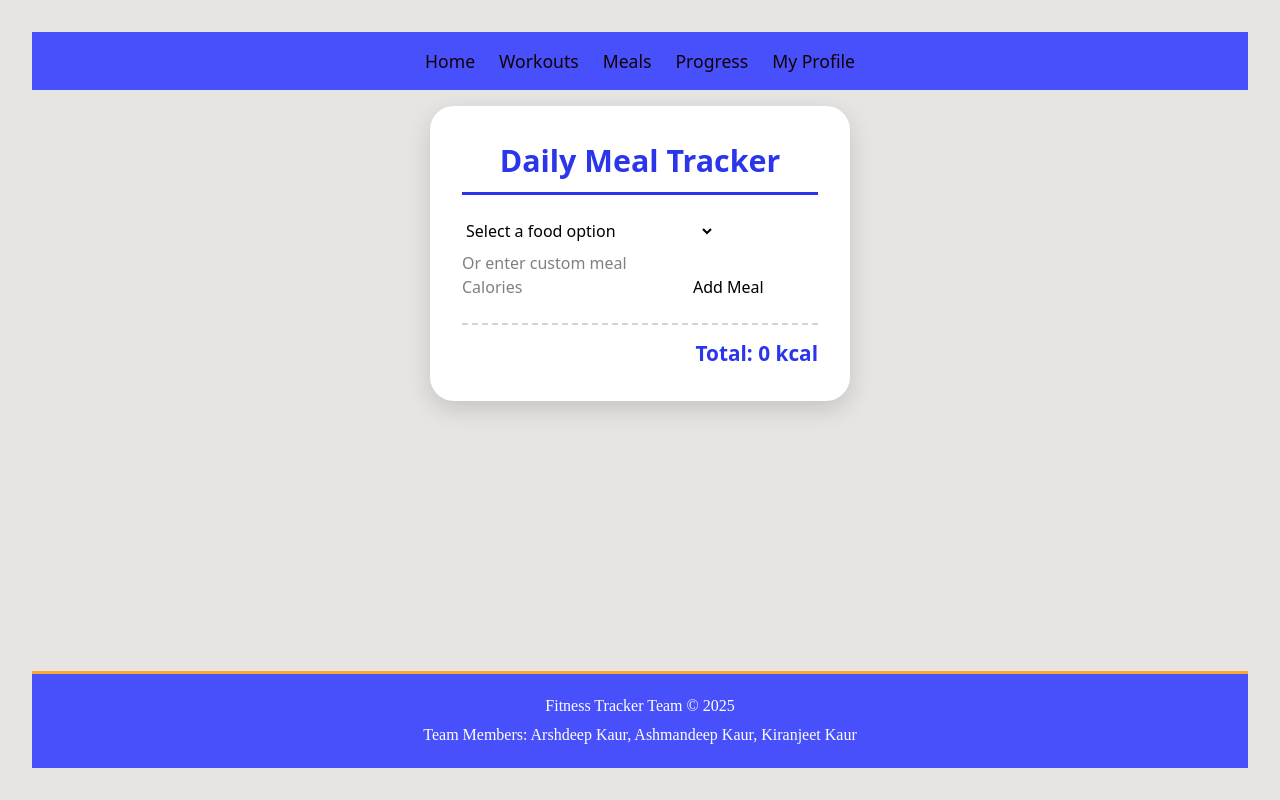
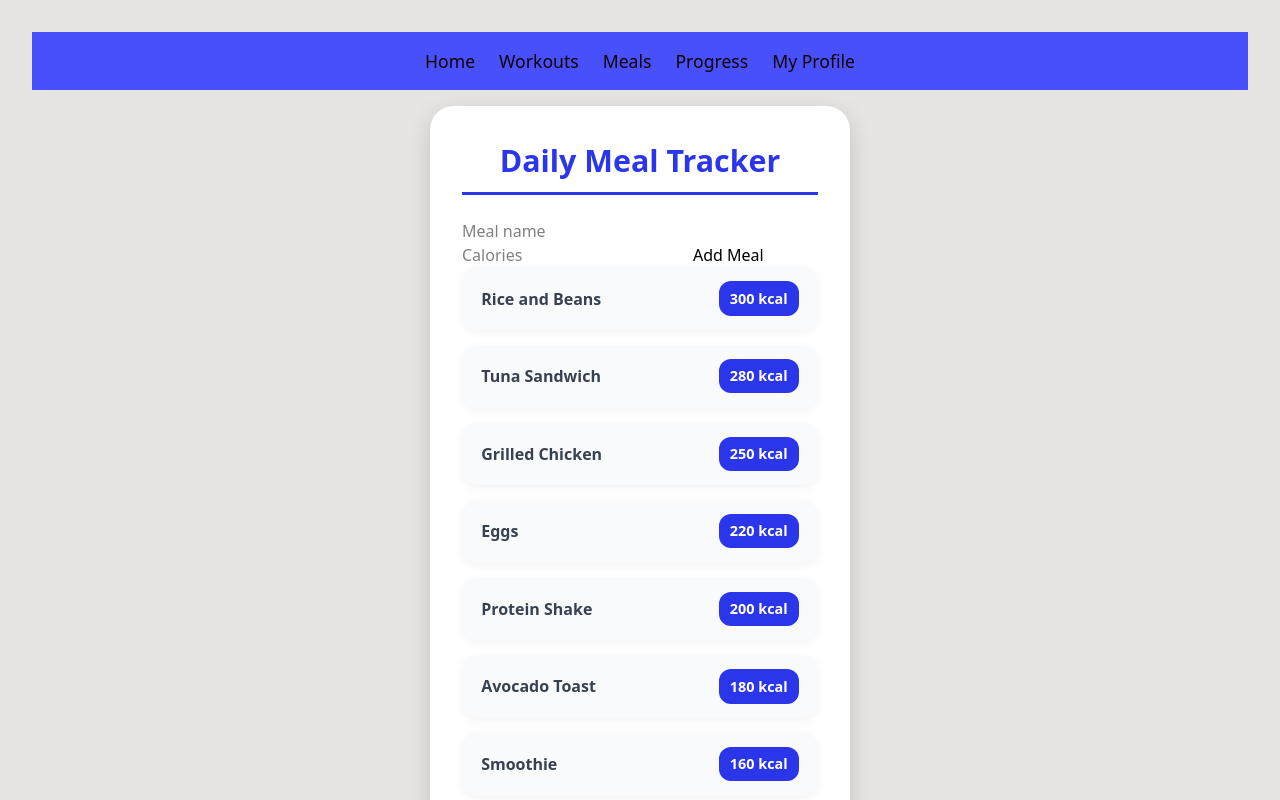
Before and after one commit to aarshdeepkaur2/Fitness-tracker-fullstack, a React (Vite) app: page /meal-tracker in a window 1280 px wide. Shown: the top 800 px of the page. Built offline with nearby package versions, Linux system fonts and the light colour scheme.

Commit message:
Creted all the files according sprint3

```diff
--- a/package.json
+++ b/package.json
@@ -27,7 +27,7 @@
     "eslint-plugin-react-refresh": "^0.4.20",
     "globals": "^16.3.0",
     "postcss": "^8.5.6",
-    "tailwindcss": "^4.1.14",
+    "tailwindcss": "^4.1.16",
     "typescript": "~5.8.3",
     "typescript-eslint": "^8.39.1",
     "vite": "^7.1.2"
--- a/src/Components/pages/mealtracker/MealForm.tsx
+++ b/src/Components/pages/mealtracker/MealForm.tsx
@@ -1,92 +1,45 @@
 import React, { useState } from "react";
+import type { Meal } from "../../../types/Meal";
 
-interface MealFormProps {
-  mealName: string;
-  setMealName: React.Dispatch<React.SetStateAction<string>>;
-  mealCalories: number | "";
-  setMealCalories: React.Dispatch<React.SetStateAction<number | "">>;
-  onAddMeal: (e: React.FormEvent) => void;
+interface Props {
+  onAddMeal: (meal: Meal) => void;
 }
 
-// Predefined food options
-const foodOptions = [
-  { name: "Oatmeal", calories: 350 },
-  { name: "Grilled Chicken Salad", calories: 500 },
-  { name: "Salmon with Veggies", calories: 600 },
-  { name: "Protein Bar", calories: 200 },
-  { name: "Pasta Alfredo", calories: 700 },
-  { name: "Fruit Smoothie", calories: 250 },
-  { name: "Avocado Toast", calories: 300 },
-  { name: "Tacos", calories: 450 },
-  { name: "Cheeseburger", calories: 800 },
-  { name: "Caesar Salad", calories: 400 },
-];
-
-function MealForm({
-  mealName,
-  setMealName,
-  mealCalories,
-  setMealCalories,
-  onAddMeal,
-}: MealFormProps) {
+const MealForm: React.FC<Props> = ({ onAddMeal }) => {
+  const [name, setName] = useState("");
+  const [calories, setCalories] = useState<number | "">("");
   const [error, setError] = useState("");
 
-  // Handle food selection from dropdown
-  const handleSelectChange = (e: React.ChangeEvent<HTMLSelectElement>) => {
-    const selectedFood = foodOptions.find(
-      (food) => food.name === e.target.value
-    );
-    if (selectedFood) {
-      setMealName(selectedFood.name);
-      setMealCalories(selectedFood.calories);
-      setError("");
+  const handleSubmit = (e: React.FormEvent) => {
+    e.preventDefault();
+    if (!name.trim() || !calories || Number(calories) <= 0) {
+      setError("Please enter a valid meal name and calories.");
+      return;
     }
+
+    onAddMeal({ id: Date.now(), name: name.trim(), calories: Number(calories) });
+    setName("");
+    setCalories("");
+    setError("");
   };
 
-  // Validate custom meal name input
-  const validateMealName = (value: string) => {
-    setMealName(value);
-    if (value.trim().length < 2) {
-      setError("Meal name must be at least 2 characters.");
-    } else {
-      setError("");
-    }
-  };
-
-  //  Everything must be inside a single return JSX block
   return (
-    <form onSubmit={onAddMeal}>
-      <select
-        onChange={handleSelectChange}
-        defaultValue=""
-        style={{ marginBottom: "0.5rem" }}
-      >
-        <option value="">Select a food option</option>
-        {foodOptions.map((food) => (
-          <option key={food.name} value={food.name}>
-            {food.name} ({food.calories} kcal)
-          </option>
-        ))}
-      </select>
-
+    <form onSubmit={handleSubmit}>
       <input
         type="text"
-        placeholder="Or enter custom meal"
-        value={mealName}
-        onChange={(e) => validateMealName(e.target.value)}
+        placeholder="Meal name"
+        value={name}
+        onChange={(e) => setName(e.target.value)}
       />
-
       <input
         type="number"
         placeholder="Calories"
-        value={mealCalories}
+        value={calories}
         onChange={(e) =>
-          setMealCalories(e.target.value ? Number(e.target.value) : "")
+          setCalories(e.target.value ? Number(e.target.value) : "")
         }
       />
-
       <button type="submit">Add Meal</button>
-
       {error && (
         <p style={{ color: "red", fontSize: "0.9rem", marginTop: "0.5rem" }}>
           {error}
@@ -94,6 +47,6 @@ function MealForm({
       )}
     </form>
   );
-}
+};
 
 export default MealForm;
--- a/src/Components/pages/mealtracker/mealtracker.tsx
+++ b/src/Components/pages/mealtracker/mealtracker.tsx
@@ -1,67 +1,29 @@
-import React, { useState } from "react";
+import React from "react";
 import "./mealtracker.css";
 import MealForm from "./MealForm";
-
-interface Meal {
-  id: number;
-  name: string;
-  calories: number;
-}
+import { useMeals } from "../../../hooks/useMeals";
 
 function MealTracker() {
-  const [meals, setMeals] = useState<Meal[]>([]);
-  const [mealName, setMealName] = useState("");
-  const [mealCalories, setMealCalories] = useState<number | "">("");
+  const { meals, addMeal } = useMeals();
 
-  // Add Meal
-  const handleAddMeal = (e: React.FormEvent) => {
-    e.preventDefault();
-    if (!mealName.trim() || !mealCalories || mealCalories <= 0) return;
-
-    const newMeal: Meal = {
-      id: Date.now(),
-      name: mealName,
-      calories: Number(mealCalories),
-    };
-
-    setMeals([...meals, newMeal]);
-    setMealName("");
-    setMealCalories("");
-  };
-
-  // Remove Meal
-  const handleRemoveMeal = (id: number) => {
-    setMeals(meals.filter((meal) => meal.id !== id));
-  };
-
-  // Calculate total
-  const totalCalories = meals.reduce((sum, meal) => sum + meal.calories, 0);
-
-  //  Everything below should be inside this single return
   return (
     <section className="meal-tracker">
-      <h2> Daily Meal Tracker</h2>
+      <h2>Daily Meal Tracker</h2>
 
-      <MealForm
-        mealName={mealName}
-        setMealName={setMealName}
-        mealCalories={mealCalories}
-        setMealCalories={setMealCalories}
-        onAddMeal={handleAddMeal}
-      />
+      <MealForm onAddMeal={addMeal} />
 
-      {/* Meal List */}
       <ul>
         {meals.map((meal) => (
           <li key={meal.id}>
             <span className="meal-name">{meal.name}</span>
             <span className="meal-calories">{meal.calories} kcal</span>
-            <button onClick={() => handleRemoveMeal(meal.id)}>cancel</button>
           </li>
         ))}
       </ul>
 
-      <p className="total">Total: {totalCalories} kcal</p>
+      <p className="total">
+        Total: {meals.reduce((sum, m) => sum + m.calories, 0)} kcal
+      </p>
     </section>
   );
 }
--- /dev/null
+++ b/src/hooks/useMeals.ts
@@ -0,0 +1,14 @@
+import { useState } from "react";
+import type { Meal } from "../types/Meal";
+import { mealService } from "../services/mealService";
+
+export const useMeals = () => {
+  const [meals, setMeals] = useState<Meal[]>(mealService.getMeals());
+
+  const addMeal = (meal: Meal) => {
+    mealService.addMeal(meal);
+    setMeals(mealService.getMeals());
+  };
+
+  return { meals, addMeal };
+};
--- /dev/null
+++ b/src/repositories/mealRepository.ts
@@ -0,0 +1,17 @@
+import type { Meal } from "../types/Meal";
+import { testMeals } from "../testdata/meals";
+
+export const mealRepository = {
+  getAllMeals(): Meal[] {
+    return testMeals;
+  },
+
+  addMeal(meal: Meal): void {
+    testMeals.push(meal);
+  },
+
+  deleteMeal(id: number): void {
+    const index = testMeals.findIndex((m) => m.id === id);
+    if (index !== -1) testMeals.splice(index, 1);
+  },
+};
--- /dev/null
+++ b/src/services/mealService.ts
@@ -0,0 +1,15 @@
+import type { Meal } from "../types/Meal";
+import { mealRepository } from "../repositories/mealRepository";
+
+export const mealService = {
+  getMeals: () => {
+    return mealRepository.getAllMeals().sort((a, b) => b.calories - a.calories);
+  },
+
+  addMeal: (meal: Meal) => {
+    if (!meal.name || meal.calories <= 0) {
+      throw new Error("Invalid meal data");
+    }
+    mealRepository.addMeal(meal);
+  },
+};
--- /dev/null
+++ b/src/testdata/meals.ts
@@ -0,0 +1,14 @@
+import type { Meal } from "../types/Meal";
+
+export const testMeals: Meal[] = [
+  { id: 1, name: "Oatmeal", calories: 150 },
+  { id: 2, name: "Grilled Chicken", calories: 250 },
+  { id: 3, name: "Salad", calories: 100 },
+  { id: 4, name: "Protein Shake", calories: 200 },
+  { id: 5, name: "Rice and Beans", calories: 300 },
+  { id: 6, name: "Avocado Toast", calories: 180 },
+  { id: 7, name: "Apple", calories: 90 },
+  { id: 8, name: "Eggs", calories: 220 },
+  { id: 9, name: "Smoothie", calories: 160 },
+  { id: 10, name: "Tuna Sandwich", calories: 280 },
+];
--- /dev/null
+++ b/src/types/Meal.ts
@@ -0,0 +1,5 @@
+export interface Meal {
+  id: number;
+  name: string;
+  calories: number;
+}
```
Also changed, not shown: services/Mealservices.ts (deleted), src/hooks/useMealtracker.ts (deleted), src/types/workout.ts (renamed from types/workout.ts), 2 other files (tests, documents, lock files or other folders).
